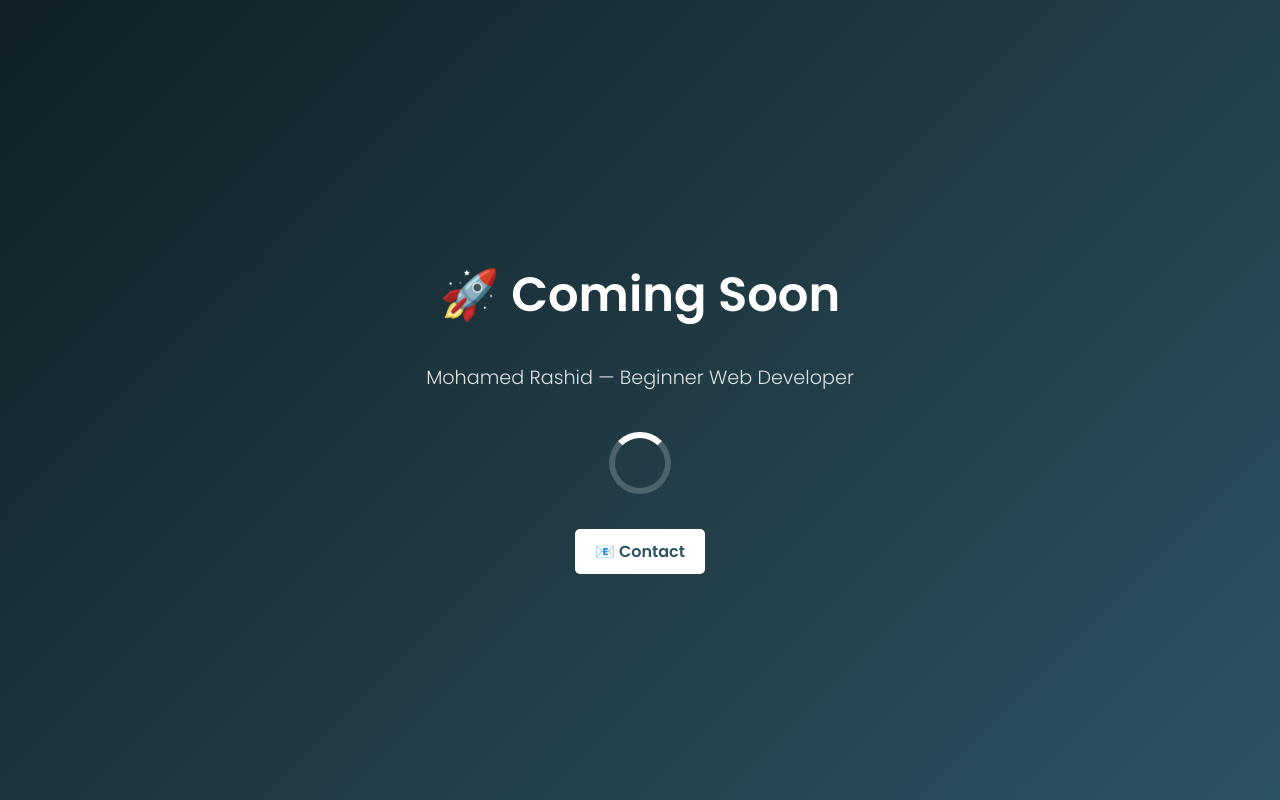
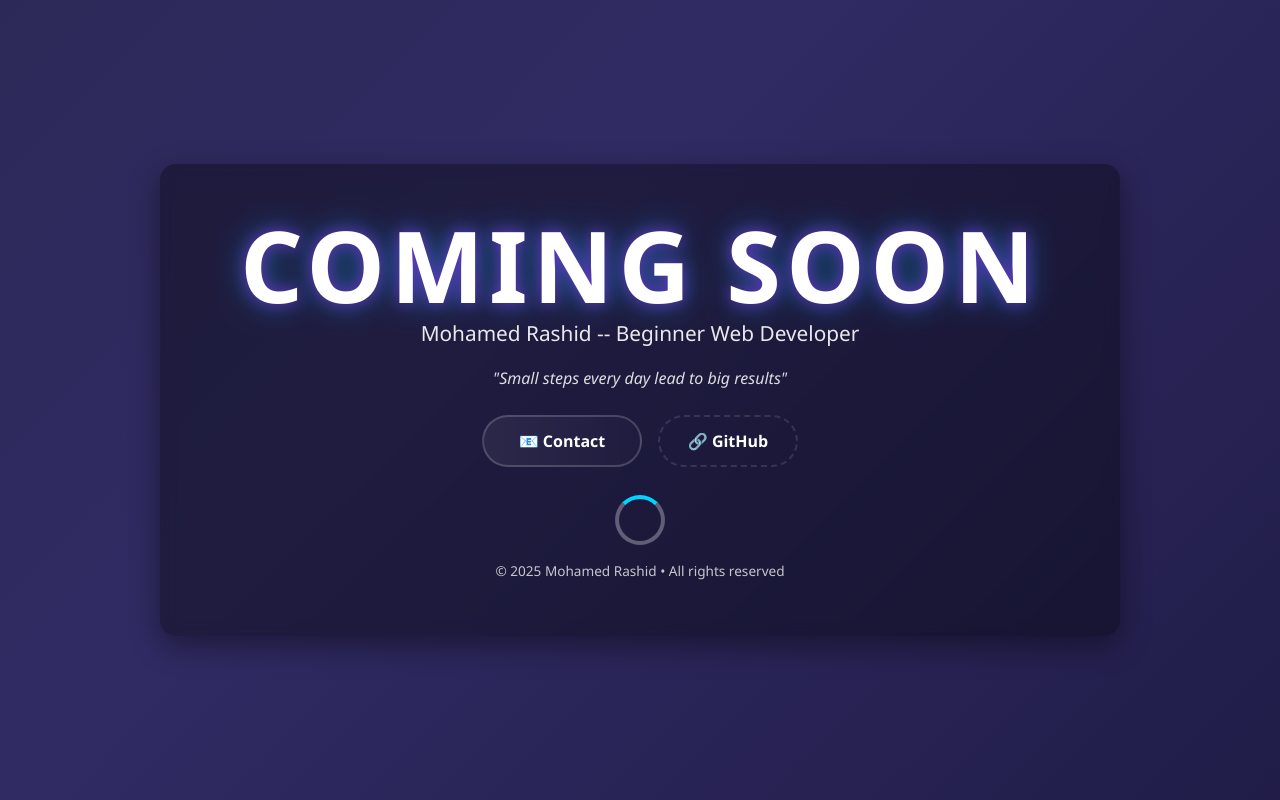
Before and after one commit to rashid-ai24/portfolio_, a plain HTML site: page index.html in a window 1280 px wide. Drawn offline with Linux system fonts and the light colour scheme.

Commit message:
Update index.html

```diff
--- a/index.html
+++ b/index.html
@@ -1,72 +1,133 @@
 <!DOCTYPE html>
 <html lang="en">
 <head>
-    <meta charset="UTF-8">
-    <meta name="viewport" content="width=device-width, initial-scale=1.0">
-    <title>Coming Soon — Mohamed Rashid</title>
+  <meta charset="utf-8" />
+  <meta name="viewport" content="width=device-width,initial-scale=1" />
+  <title>Coming Soon -- Mohamed Rashid</title>
   <style>
-        @import url('https://fonts.googleapis.com/css2?family=Poppins:wght@300;600&display=swap');
+    * { margin:0; padding:0; box-sizing:border-box; }
+    html,body { height:100%; }
 
     body {
-            margin: 0;
-            padding: 0;
-            font-family: 'Poppins', sans-serif;
-            height: 100vh;
-            display: flex;
-            flex-direction: column;
-            justify-content: center;
-            align-items: center;
-            background: linear-gradient(135deg, #0f2027, #203a43, #2c5364);
-            color: white;
-            text-align: center;
+      font-family: "Segoe UI", Roboto, "Helvetica Neue", Arial, sans-serif;
+      display:flex;
+      align-items:center;
+      justify-content:center;
+      text-align:center;
+      padding:2rem;
+      color:#fff;
+      background: linear-gradient(-45deg, #0f0c29, #302b63, #24243e, #000000);
+      background-size:400% 400%;
+      animation: bg 15s ease infinite;
+      overflow:hidden;
+    }
+    @keyframes bg {
+      0%{background-position:0% 50%}
+      50%{background-position:100% 50%}
+      100%{background-position:0% 50%}
     }
 
-        h1 {
-            font-size: 3em;
-            font-weight: 600;
+    .card {
+      width:100%;
+      max-width:960px;
+      padding:3.5rem 2rem;
+      border-radius:16px;
+      background: rgba(0,0,0,0.35);
+      backdrop-filter: blur(8px);
+      box-shadow: 0 10px 30px rgba(0,0,0,0.4);
+    }
+
+    .big {
+      font-size: clamp(2.8rem, 8vw, 6.2rem);
+      letter-spacing: 0.32rem;
+      font-weight:800;
+      text-transform:uppercase;
+      margin-bottom:0.6rem;
+      line-height:0.9;
+      text-shadow: 0 0 15px rgba(138, 43, 226, 0.7),
+                   0 0 30px rgba(0, 191, 255, 0.5);
     }
 
     .subtitle {
-            font-size: 1.2em;
-            margin-bottom: 20px;
-            opacity: 0.85;
+      font-size: clamp(1rem, 3vw, 1.3rem);
+      margin-bottom:1.3rem;
+      opacity:0.9;
     }
 
+    .tagline {
+      font-style:italic;
+      margin-bottom:1.6rem;
+      opacity:0.85;
+    }
+
+    .actions { display:flex; gap:1rem; justify-content:center; flex-wrap:wrap; margin-bottom:1.8rem; }
+
+    .btn {
+      display:inline-flex; align-items:center; justify-content:center;
+      padding:0.8rem 1.6rem;
+      border-radius:999px;
+      border: 2px solid rgba(255,255,255,0.18);
+      background: linear-gradient(90deg, rgba(255,255,255,0.06), rgba(255,255,255,0.01));
+      color:#fff;
+      font-weight:700;
+      text-decoration:none;
+      transition: transform .50s ease, background .50s ease;
+      min-width:160px;
+    }
+    .btn:hover { transform: translateY(-4px); background: rgba(255,255,255,0.15); color:#00d4ff; }
+
+    .ghost {
+      background: transparent;
+      border: 2px dashed rgba(255,255,255,0.12);
+      font-weight:600;
+      min-width: 140px;
+    }
+
+    /* Loader */
     .loader {
-            border: 6px solid rgba(255, 255, 255, 0.2);
-            border-top: 6px solid white;
-            border-radius: 50%;
       width: 50px;
       height: 50px;
+      border: 4px solid rgba(255, 255, 255, 0.3);
+      border-top: 4px solid #00d4ff;
+      border-radius: 50%;
       animation: spin 1s linear infinite;
-            margin: 20px 0;
+      margin: 0 auto 1rem;
+    }
+    @keyframes spin {
+      0% { transform: rotate(0deg); }
+      100% { transform: rotate(360deg); }
     }
 
-        @keyframes spin {
-            to { transform: rotate(360deg); }
+    footer {
+      font-size:0.85rem;
+      opacity:0.75;
+      margin-top:1rem;
     }
 
-        .btn {
-            display: inline-block;
-            padding: 10px 20px;
-            margin-top: 15px;
-            background: white;
-            color: #2c5364;
-            text-decoration: none;
-            font-weight: 600;
-            border-radius: 5px;
-            transition: 0.3s;
-        }
-
-        .btn:hover {
-            background: #ddd;
+    @media (max-width:420px){
+      .card { padding:2rem 1rem; }
+      .big { letter-spacing:0.18rem; }
     }
   </style>
 </head>
 <body>
-    <h1>🚀 Coming Soon</h1>
-    <div class="subtitle">Mohamed Rashid — Beginner Web Developer</div>
+  <main class="card">
+    <h1 class="big">COMING SOON</h1>
+    <div class="subtitle">Mohamed Rashid -- Beginner Web Developer</div>
+    <div class="tagline">"Small steps every day lead to big results"</div>
+
+    <div class="actions">
+      <a class="btn" href="mailto:moh.rashid20006@gmail.com">📧 Contact</a>
+      <a class="btn ghost" href="https://github.com/raz-x" target="_blank" rel="noopener">🔗 GitHub</a>
+    </div>
+
     <div class="loader"></div>
-    <a class="btn" href="mailto:moh.rashid20006@gmail.com">📧 Contact</a>
+
+    <footer>© <span id="year"></span> Mohamed Rashid • All rights reserved</footer>
+  </main>
+
+  <script>
+    document.getElementById('year').textContent = new Date().getFullYear();
+  </script>
 </body>
 </html>
```
Lines whose indentation alone changed are shown as unchanged.
